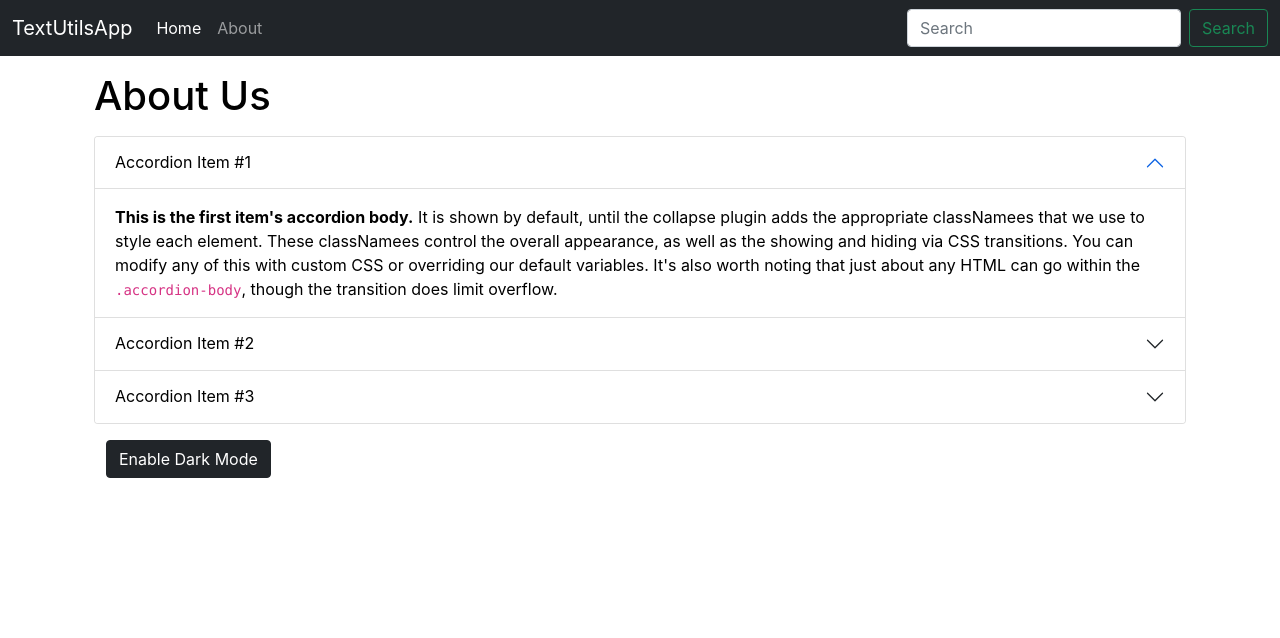
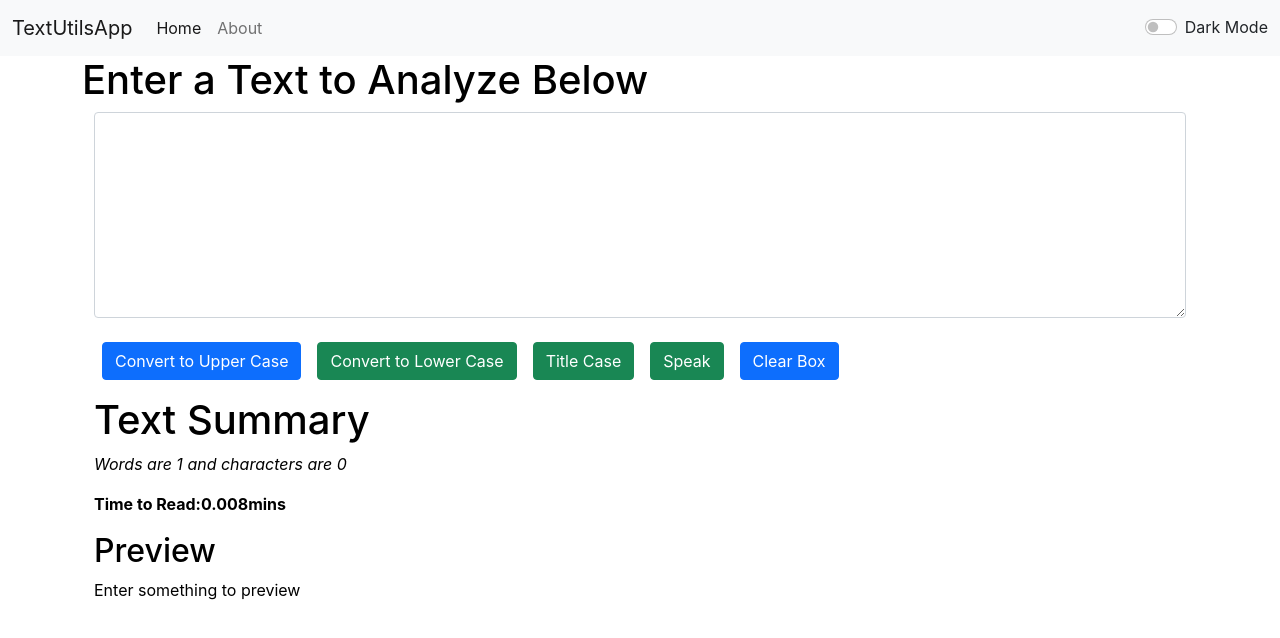
Before and after one commit to bhanu1999/TextUtils, a React (Create React App) app: page / in a window 1280 px wide. Shown: the top 638 px of the page. Built offline with nearby package versions, Linux system fonts and the light colour scheme.

Commit message:
#12_some_applications of javascript literals

```diff
--- a/src/App.js
+++ b/src/App.js
@@ -1,17 +1,33 @@
 // import logo from './logo.svg';
+import React,{ useState } from 'react';
 import './App.css';
 import Navbar from './components/Navbar';
-import About from './components/About';
+import TextForm from './components/TextForm';
+
 
 // import TextForm from './components/TextForm';
 // let name="Bhanu Prakash"
 function App() {
+
+  const [mode,setMode]=useState("light");
+  const toggleMode=()=>{
+    if(mode==='light')
+    {
+      setMode("dark");
+      document.body.style.backgroundColor='#042743';
+    }
+    else{
+      setMode('light');
+      document.body.style.backgroundColor='white';
+    }
+
+  }
   const element_to_return=(
     <>
-    <Navbar title='TextUtilsApp'/>
+    <Navbar title='TextUtilsApp' mode={mode} toggle={toggleMode}/>
     <div className="container">
-   {/* <TextForm title="Enter a Text to Analyze Below"></TextForm> */}
-   <About></About>
+   <TextForm title="Enter a Text to Analyze Below" mode={mode}></TextForm>
+   {/* <TextForm></TextForm> */}
    </div>
 
 
--- a/src/components/Navbar.js
+++ b/src/components/Navbar.js
@@ -2,11 +2,13 @@ import PropTypes from "prop-types";
 export default function Navbar(props) {
   return (
     <>
-    {/* console.log(props.title); */}
+      {/* console.log(props.title); */}
 
-      <nav className="navbar navbar-expand-lg navbar-dark bg-dark">
+      <nav
+        className={`navbar navbar-expand-lg navbar-${props.mode} bg-${props.mode}`}
+      >
         <div className="container-fluid">
-          <a className="navbar-brand red" color="blue" href="/" >
+          <a className="navbar-brand red" color="blue" href="/">
             {props.title}
           </a>
           <button
@@ -33,17 +35,21 @@ export default function Navbar(props) {
                 </a>
               </li>
             </ul>
-            <form className="d-flex">
+            <div className={`form-check form-switch text-${props.mode==='light'?'dark':'light'}`}>
               <input
-                className="form-control me-2"
-                type="search"
-                placeholder="Search"
-                aria-label="Search"
+                className="form-check-input"
+                type="checkbox"
+                role="switch"
+                id="flexSwitchCheckDefault"
+                onChange={props.toggle}
               />
-              <button className="btn btn-outline-success" type="submit">
-                Search
-              </button>
-            </form>
+              <label
+                className="form-check-label"
+                htmlFor="flexSwitchCheckDefault"
+              >
+                Dark Mode
+              </label>
+            </div>
           </div>
         </div>
       </nav>
--- a/src/components/TextForm.js
+++ b/src/components/TextForm.js
@@ -37,14 +37,15 @@ export default function TextForm(props) {
 
   return (
     <>
-      <h1>{props.title}</h1>
-      <div className=" container mb-3">
+      <h1 style={{color:props.mode==='dark'?'white':'black'}}>{props.title}</h1>
+      <div className=" container mb-3 " style={{color:props.mode==='dark'?'white':'black'}}>
         <textarea
           className="form-control"
           id="mybox"
           rows="8"
           value={text}
           onChange={textHandler}
+
         ></textarea>
         <br></br>
         <button className="btn btn-primary mx-2" onClick={handleUpClick}>
@@ -69,7 +70,7 @@ export default function TextForm(props) {
           Clear Box
         </button>
       </div>
-      <div className="container my-2">
+      <div className="container my-2" style={{color:props.mode==='dark'?'white':'black'}}>
         <h1>Text Summary</h1>
         <i>
           <p>
@@ -81,8 +82,8 @@ export default function TextForm(props) {
           <p>Time to Read:{text.split(" ").length * 0.008}mins</p>
         </b>
         <h2>Preview</h2>
-        <p>{text}</p>
-        <h2>Frequencies</h2>
+        <p>{text.length>0?text:"Enter something to preview"}</p>
+        {/* <h2>Frequencies</h2> */}
       </div>
     </>
   );
```
